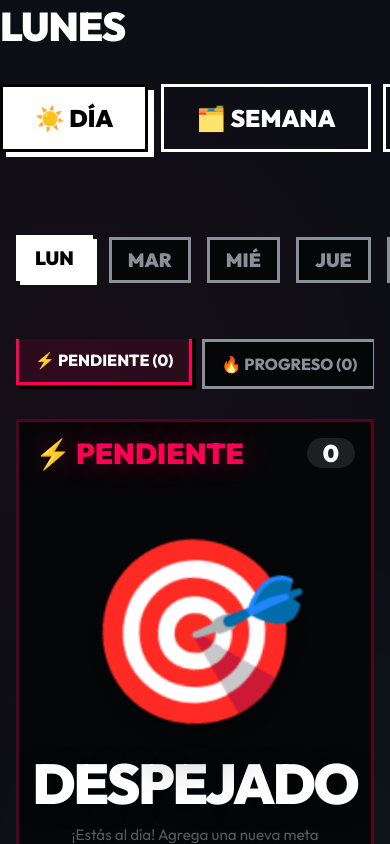
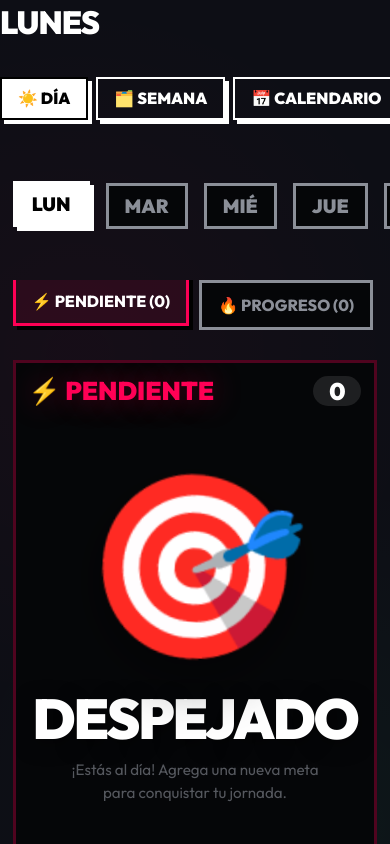
Before and after one commit to GasmauC/Tablero_de_actividades, a React (Vite) app: page / in a window 390 px wide. Shown: the top 844 px of the page. Built offline with nearby package versions, Linux system fonts and the light colour scheme.

Commit message:
fix(responsive): aplicar topes de ancho global y escalar estrictamente componentes en movil/tablet

```diff
--- a/src/App.css
+++ b/src/App.css
@@ -3,6 +3,7 @@
   flex-direction: column;
   min-height: 100vh;
   width: 100%;
+  max-width: 100vw;
   background-color: var(--color-bg);
   overflow-x: hidden;
 }
@@ -17,6 +18,13 @@
   flex-direction: column;
   gap: 2rem;
   box-sizing: border-box;
+  overflow-x: hidden;
+}
+
+@media (max-width: 1199px) {
+  .main-content {
+    padding: 1.5rem;
+  }
 }
 
 @media (max-width: 768px) {
@@ -24,7 +32,7 @@
     padding: 0;
   }
   .main-content {
-    padding: 1rem;
-    gap: 1.5rem;
+    padding: 0.8rem;
+    gap: 1.2rem;
   }
 }
--- a/src/components/TaskCard.css
+++ b/src/components/TaskCard.css
@@ -157,21 +157,52 @@
   color: #ff3333;
 }
 
-@media (max-width: 768px) {
+@media (max-width: 1199px) {
   .task-card {
-    padding: 1.5rem;
-    min-height: 180px;
-    border-width: 4px;
-    box-shadow: 8px 8px 0px 0px #000 !important;
+    padding: 1.5rem 2rem;
+    min-height: 200px;
   }
   .task-title {
     font-size: 2.2rem;
+  }
+}
+
+@media (max-width: 768px) {
+  .task-card {
+    padding: 1.2rem;
+    min-height: auto;
+    border-width: 3px;
+    box-shadow: 6px 6px 0px 0px #000 !important;
+    width: 100%;
+    box-sizing: border-box;
+  }
+
+  .task-card:hover {
+    transform: none; /* Disable transform on mobile */
+  }
+
+  .task-title {
+    font-size: 1.6rem;
+    margin-top: 1rem;
     margin-bottom: 1.5rem;
+    letter-spacing: -1px;
+    line-height: 1.2;
+  }
+  .task-badge {
+    font-size: 0.9rem;
+    padding: 4px 8px;
+    border-width: 2px;
   }
   .action-btn {
-    font-size: 0.9rem;
+    font-size: 0.85rem;
+    padding: 0.4rem 0.8rem;
+    border-width: 2px;
   }
   .move-actions {
     flex-wrap: wrap;
+    gap: 0.4rem;
+  }
+  .delete-btn {
+    font-size: 1.2rem;
   }
 }
--- a/src/components/TaskColumn.css
+++ b/src/components/TaskColumn.css
@@ -66,18 +66,34 @@
   text-shadow: none;
 }
 
+@media (max-width: 1199px) {
+  .task-column {
+    padding: 1rem;
+  }
+  .column-header {
+    font-size: 2rem;
+  }
+}
+
 @media (max-width: 768px) {
   .task-column {
-    padding: 1rem;
+    padding: 0.8rem;
     border-width: 3px;
+    min-height: auto;
   }
 
   .column-header {
-    font-size: 1.8rem;
+    font-size: 1.6rem;
+    margin-bottom: 0.8rem;
   }
 
   .task-count {
-    font-size: 1.2rem;
-    padding: 0.2rem 0.8rem;
+    font-size: 1rem;
+    padding: 0.2rem 0.6rem;
+  }
+
+  .task-list {
+    gap: 1rem;
+    padding-bottom: 1rem;
   }
 }
--- a/src/components/TaskForm.css
+++ b/src/components/TaskForm.css
@@ -187,8 +187,39 @@
   filter: invert(1) brightness(1);
 }
 
-@media (max-width: 800px) {
+@media (max-width: 768px) {
   .task-form-input {
-    font-size: 2.5rem;
+    font-size: 1.8rem;
+    padding-bottom: 0.8rem;
+  }
+  .form-title {
+    font-size: 2rem;
+    margin-bottom: 1rem;
+  }
+  .task-form-textarea {
+    font-size: 1rem;
+    padding: 1rem;
+    min-height: 100px;
+  }
+  .form-group input,
+  .form-group select {
+    padding: 0.7rem 0.9rem;
+    font-size: 1rem;
+  }
+  .btn-save {
+    padding: 0.8rem 1.5rem;
+    font-size: 0.9rem;
+  }
+  .btn-cancel {
+    padding: 0.8rem 1rem;
+    font-size: 0.8rem;
+  }
+  .form-actions {
+    flex-direction: column;
+    width: 100%;
+    margin-top: 1.5rem;
+  }
+  .form-actions button {
+    width: 100%;
   }
 }
--- a/src/components/layout/Header.css
+++ b/src/components/layout/Header.css
@@ -107,38 +107,54 @@
   flex-wrap: wrap;
 }
 
-@media (max-width: 1100px) {
+@media (max-width: 1199px) {
   .day-title {
     font-size: 3.5rem;
   }
 }
 
-@media (max-width: 800px) {
+@media (max-width: 768px) {
   .app-header {
     flex-direction: column;
     align-items: flex-start;
     gap: 1rem;
     padding-top: 0.5rem;
+    margin-bottom: 1.5rem;
   }
 
   .day-title {
-    font-size: 2.5rem;
+    font-size: 2rem; /* Significantly smaller */
     letter-spacing: -1px;
+    word-break: break-word; /* Prevent long words overflowing */
   }
 
   .header-info-container {
     min-width: 100%;
+    width: 100%;
   }
 
   .header-actions {
     width: 100%;
+    max-width: 100vw;
+    display: flex;
     justify-content: flex-start;
     overflow-x: auto;
-    padding-bottom: 5px;
+    padding-bottom: 10px;
     flex-wrap: nowrap;
+    -webkit-overflow-scrolling: touch; /* Smooth scrolling on iOS */
+    gap: 0.5rem;
+  }
+
+  .header-actions::-webkit-scrollbar {
+    height: 4px;
+  }
+  .header-actions::-webkit-scrollbar-thumb {
+    background: #555;
+    border-radius: 4px;
   }
 
   .header-actions button {
     flex: 0 0 auto;
+    white-space: nowrap;
   }
 }
--- a/src/components/ui/ActionButton.css
+++ b/src/components/ui/ActionButton.css
@@ -67,3 +67,25 @@
 
 .completed-action { color: var(--color-completed); }
 .completed-action:hover { background-color: var(--color-completed); color: #000; }
+
+@media (max-width: 1199px) {
+  .action-btn.primary, .action-btn.secondary {
+    padding: 0.8rem 1.4rem;
+    font-size: 1.2rem;
+  }
+}
+
+@media (max-width: 768px) {
+  .action-btn.primary, .action-btn.secondary {
+    padding: 0.6rem 1rem;
+    font-size: 1rem;
+    box-shadow: 4px 4px 0px 0px #fff;
+  }
+  .action-btn.primary:active {
+    transform: translate(4px, 4px);
+  }
+  .action-btn.card-action {
+    padding: 0.4rem 0.8rem;
+    font-size: 0.9rem;
+  }
+}
--- a/src/components/ui/Modal.css
+++ b/src/components/ui/Modal.css
@@ -27,8 +27,17 @@
   gap: 2rem;
 }
 
-@media (max-width: 800px) {
+@media (max-width: 1199px) {
   .modal-content {
     padding: 2.5rem;
   }
 }
+
+@media (max-width: 768px) {
+  .modal-content {
+    padding: 1.5rem;
+    width: 95%;
+    gap: 1rem;
+    border-radius: var(--radius-md);
+  }
+}
--- a/src/index.css
+++ b/src/index.css
@@ -59,6 +59,15 @@
 
 * {
   box-sizing: border-box;
+  margin: 0;
+  padding: 0;
+  max-width: 100vw;
+}
+
+html, body, #root {
+  width: 100%;
+  max-width: 100vw;
+  overflow-x: hidden;
   margin: 0;
   padding: 0;
 }
```
